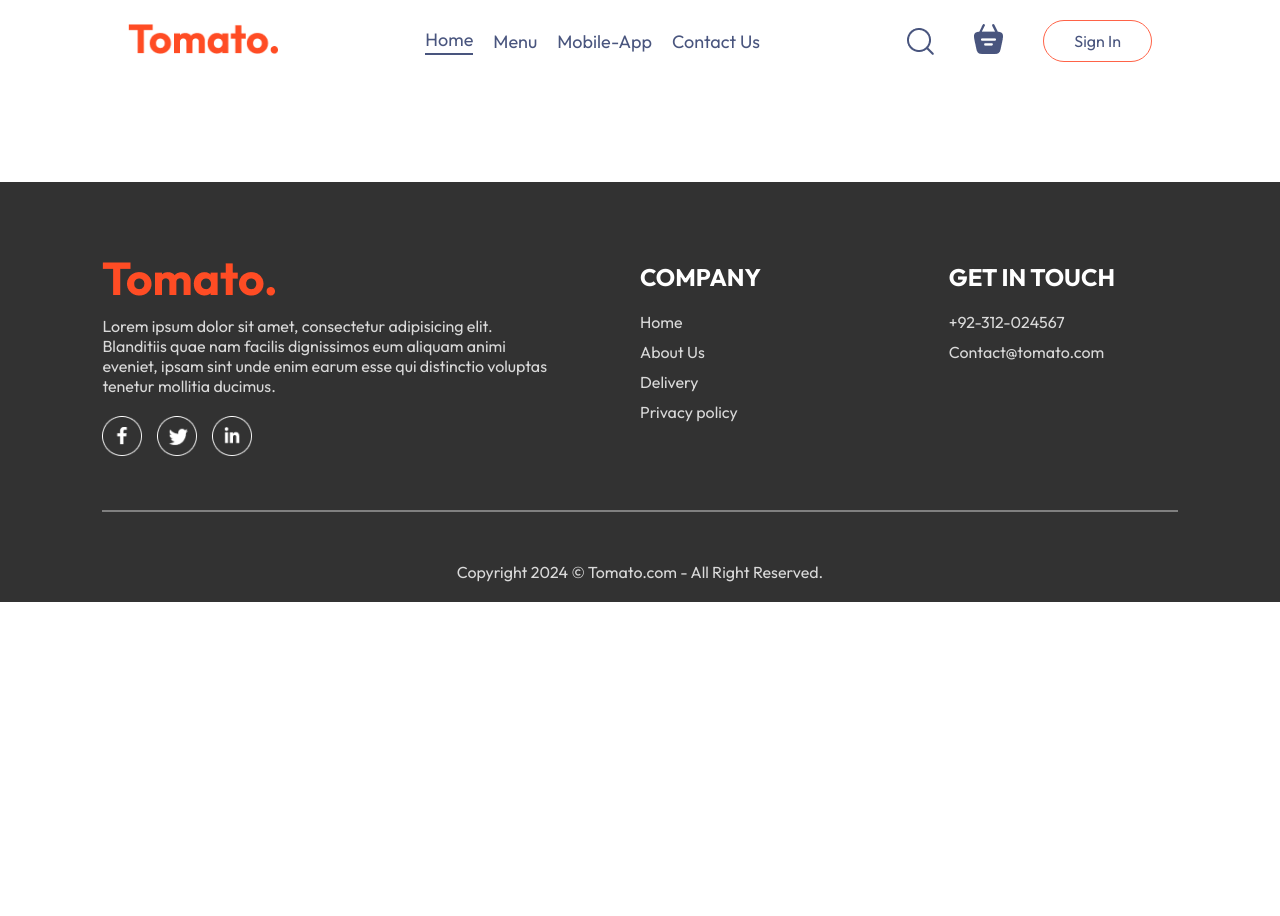
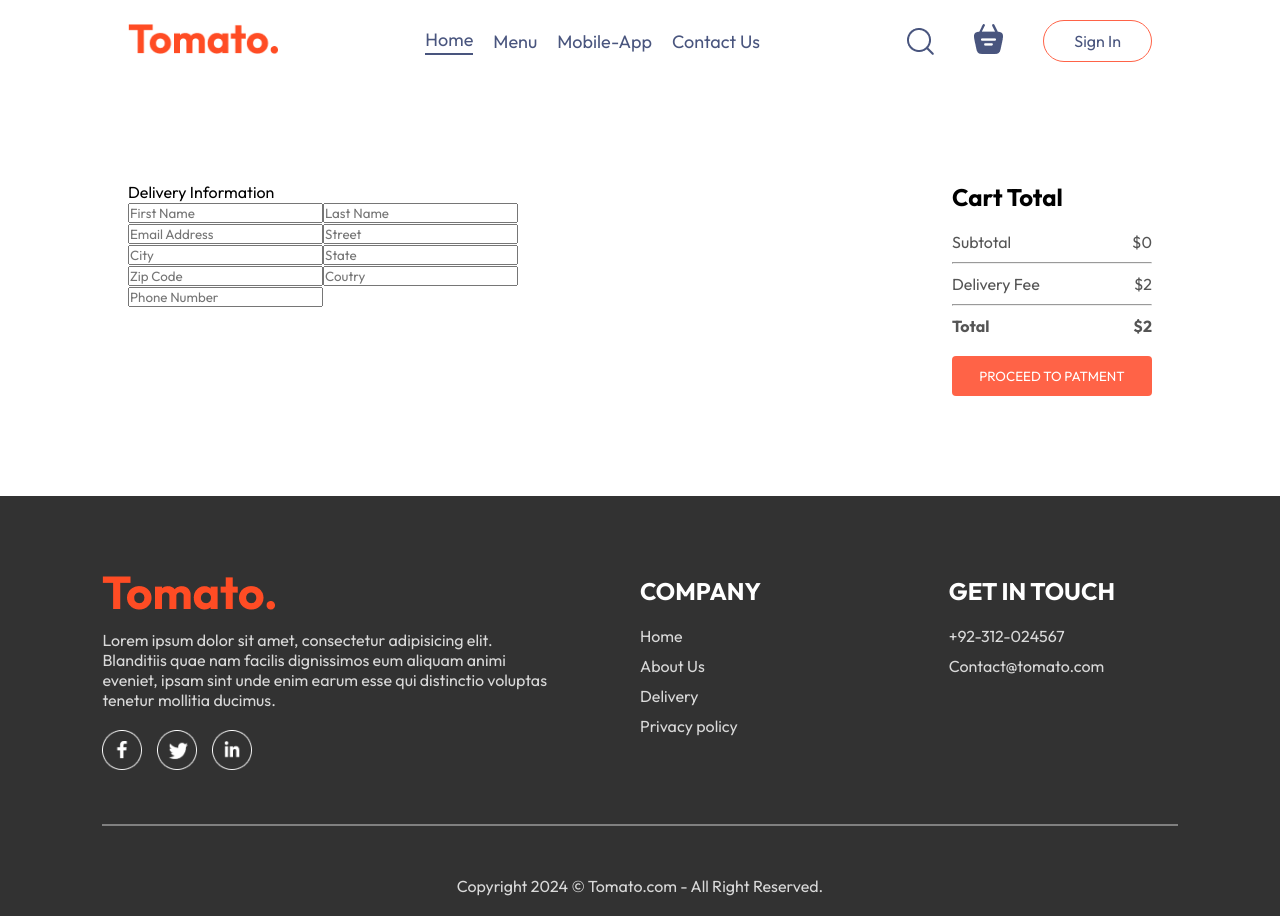
Before and after one commit to M-Muiz/Full_Stack-Food-App, a React (Vite) app in the folder frontend/: page /order in a window 1280 px wide. Before the commit the page ends 800 px from the top, so only its background shows below. Built offline with nearby package versions, Linux system fonts and the light colour scheme.

Commit message:
working on place order page

```diff
--- a/frontend/src/pages/Cart/Cart.jsx
+++ b/frontend/src/pages/Cart/Cart.jsx
@@ -1,9 +1,14 @@
 import React, { useContext } from 'react'
 import "./Cart.css"
 import { StoreContext } from '../../context/StoreContext'
+import { useNavigate } from 'react-router-dom'
+
+
 const Cart = () => {
 
   const { cartItem, food_list, removeFromCart, getCartTotal } = useContext(StoreContext);
+  const navigate = useNavigate()
+
 
   return (
     <div className='cart'>
@@ -56,7 +61,7 @@
               <b>${getCartTotal() + 2}</b>
             </div>
           </div>
-          <button>PROCEED TO CHECKOUT</button>
+          <button onClick={() => navigate("/order")}>PROCEED TO CHECKOUT</button>
         </div>
         <div className="cart-promocode">
           <div>
--- a/frontend/src/pages/Placeorder/PlaceOrder.css
+++ b/frontend/src/pages/Placeorder/PlaceOrder.css
@@ -0,0 +1,7 @@
+.place-order{
+    display: flex;
+    align-items: start;
+    justify-content: space-between;
+    gap: 50px;
+    margin-top: 100px;
+}
--- a/frontend/src/pages/Placeorder/PlaceOrder.jsx
+++ b/frontend/src/pages/Placeorder/PlaceOrder.jsx
@@ -1,11 +1,56 @@
-import React from 'react'
+import React, { useContext } from 'react'
 import "./PlaceOrder.css"
+import { StoreContext } from '../../context/StoreContext'
 
 const PlaceOrder = () => {
+
+const {getCartTotal} = useContext(StoreContext)
+
   return (
-    <div>
+    <form className='place-order'>
+      <div className="place-porder-left">
+        <p className="title">Delivery Information</p>
+        <div className="multi-fields">
+          <input type="text" placeholder="First Name" />
+          <input type="text" placeholder="Last Name" />
+        </div>
+        <input type="text" placeholder='Email Address' />
+        <input type="text" placeholder='Street' />
 
-    </div>
+        <div className="multi-fields">
+          <input type="text" placeholder="City" />
+          <input type="text" placeholder="State" />
+        </div>
+        <div className="multi-fields">
+          <input type="text" placeholder="Zip Code" />
+          <input type="text" placeholder="Coutry" />
+        </div>
+        <input type="text" placeholder='Phone Number' />
+
+      </div>
+      <div className="place-porder-right">
+        <div className="cart-total">
+          <h2>Cart Total</h2>
+          <div>
+            <div className="cart-total-details">
+              <p>Subtotal</p>
+              <p>${getCartTotal()}</p>
+            </div>
+            <hr />
+            <div className="cart-total-details">
+              <p>Delivery Fee</p>
+              <p>${2}</p>
+            </div>
+            <hr />
+            <div className="cart-total-details">
+              <b>Total</b>
+              <b>${getCartTotal() + 2}</b>
+            </div>
+          </div>
+          <button>PROCEED TO PATMENT</button>
+        </div>
+      </div>
+    </form>
   )
 }
 
```
